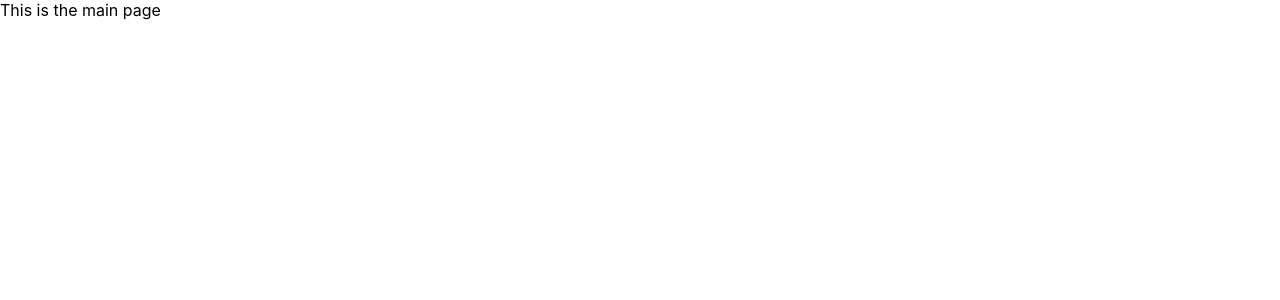
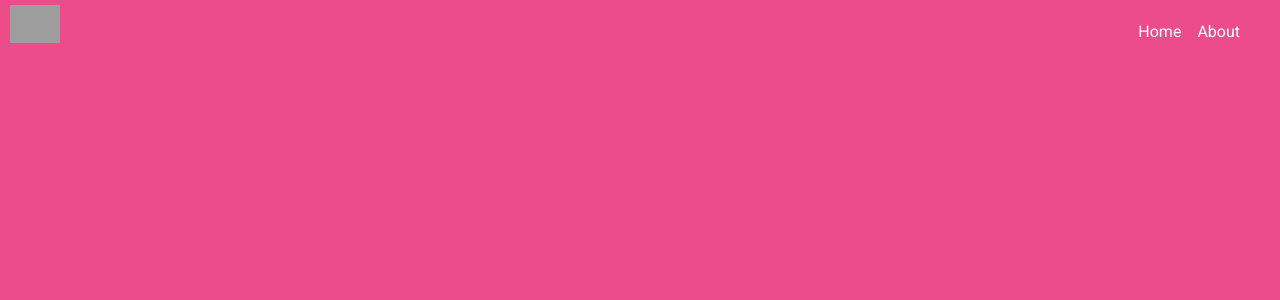
Before and after one commit to barakadanny/air-polution-metric-app-react-js, a React (Create React App) app: page / in a window 1280 px wide. Shown: the top 300 px of the page. Built offline with nearby package versions, Linux system fonts and the light colour scheme; grey boxes are pictures that could not be loaded.

Commit message:
Navigation bar implemented

```diff
--- a/src/App.css
+++ b/src/App.css
@@ -13,3 +13,16 @@
   --secondary-color: rgba(29, 29, 29, 1);
   --white-color: rgba(255, 255, 255, 1);
 }
+
+ul {
+  list-style: none;
+}
+
+body {
+  font-family: 'Roboto', sans-serif;
+  font-size: 16px;
+  font-weight: 400;
+  line-height: 1.5;
+  color: var(--white-color);
+  background-color: var(--primary-color);
+}
--- a/src/App.js
+++ b/src/App.js
@@ -1,7 +1,12 @@
 import "./App.css";
+import Nav from "./components/Nav";
 
 function App() {
-  return <div className="app">This is the main page</div>;
+  return (
+    <div className="app">
+      <Nav />
+    </div>
+  );
 }
 
 export default App;
--- /dev/null
+++ b/src/components/Nav.css
@@ -0,0 +1,42 @@
+.nav {
+    position: fixed;
+    top: 0;
+    padding: 20px;
+    width: 100%;
+    height: 70px;
+    z-index: 1;
+    transition-timing-function: ease-in;
+    transition: all 0.5s;
+    /* background-color: bisque; */
+}
+
+.nav__contents {
+    display: flex;
+    justify-content: space-between;
+}
+
+.nav__black {
+    background-color: #111;
+}
+
+.nav__logo {
+    position: fixed;
+    top: 5px;
+    left: 0;
+    width: 60px;
+    cursor: pointer;
+    padding-left: 10px;
+}
+
+.nav__links {
+    position: fixed;
+    right: 20px;
+    display: flex;
+    align-items: center;
+    padding-right: 20px;
+    gap: 1rem;
+}
+
+.nav__link {
+    cursor: pointer;
+}
--- /dev/null
+++ b/src/components/Nav.js
@@ -0,0 +1,38 @@
+import React, { useEffect, useState } from "react";
+import "./Nav.css";
+
+function Nav() {
+  const [show, handleShow] = useState(false);
+
+  const transitionNavBar = () => {
+    if (window.scrollY > 100) {
+      handleShow(true);
+    } else {
+      handleShow(false);
+    }
+  };
+
+  useEffect(() => {
+    window.addEventListener("scroll", transitionNavBar);
+    return () => window.removeEventListener("scroll", transitionNavBar);
+  }, []);
+
+  return (
+    <div className={`nav ${show && "nav__black"}`}>
+      <div className="nav__contents">
+        {/* logo of air pollution */}
+        <img
+          className="nav__logo"
+          src="https://upload.wikimedia.org/wikipedia/commons/7/71/Cloud_Logo.png"
+          alt="logo"
+        />
+        <ul className="nav__links">
+          <li className="nav__link">Home</li>
+          <li className="nav__link">About</li>
+        </ul>
+      </div>
+    </div>
+  );
+}
+
+export default Nav;
```
